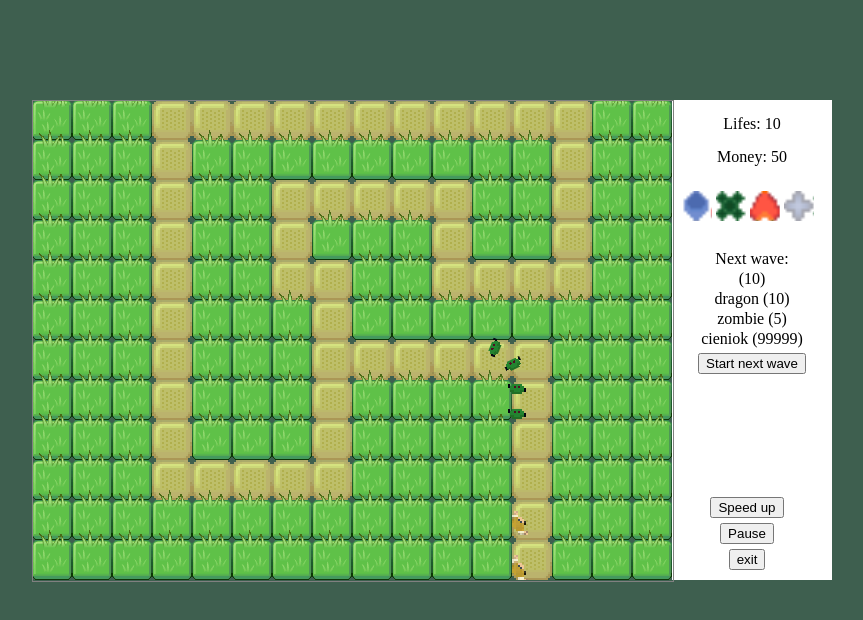
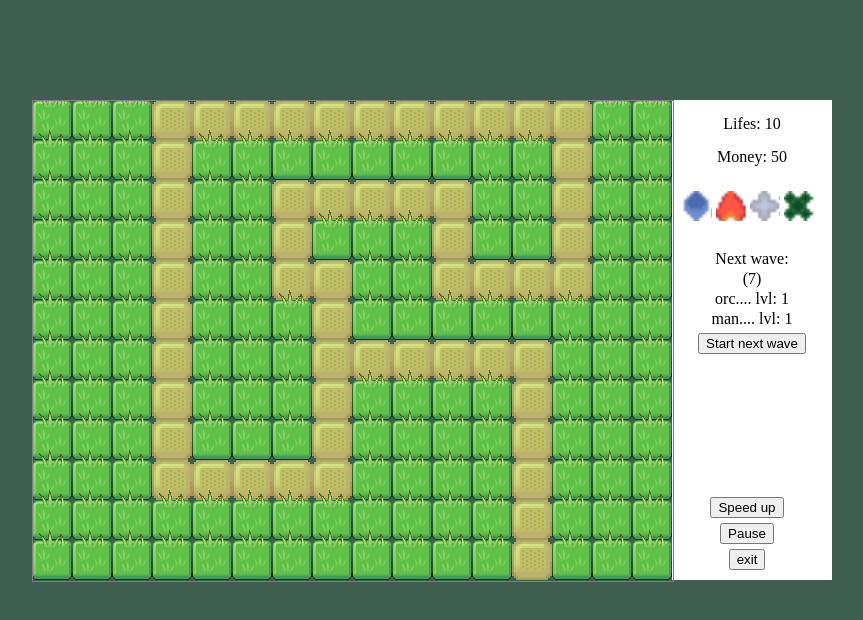
Before and after one commit to bartoszglow/Force-of-Elementals, a website: page app/index.html in a window 1280 px wide. Shown: the whole page, without its empty margins (208-1071 px from the left). Drawn offline with Linux system fonts and the light colour scheme.

Commit message:
Added time counter + info about enemies in menu, resized collision enemies

```diff
--- a/app/index.html
+++ b/app/index.html
@@ -95,16 +95,16 @@
 				z-index: 5;
 			}
 			#water:hover:before{
-				content: "power: 10 range: 10";
+				content: "power: low range: medium rate: fast";
 			}
 			#air:hover:before{
-				content: "power: 5 range: 15";
+				content: "power: multi range: short rate: medium";
 			}
 			#earth:hover:before{
-				content: "slowness range: 0";
+				content: "slowness range: short";
 			}
 			#fire:hover:before{
-				content: "power: 20 range: 20";
+				content: "power: high range: large rate: slow";
 			}
 
 		</style>
@@ -132,21 +132,23 @@
 
 			<div>
 				<span class="tower" id="water" draggable="true" ondragstart="drag(event)"></span>
-				<span class="tower" id="earth" draggable="true" ondragstart="drag(event)"></span>
 				<span class="tower" id="fire" draggable="true" ondragstart="drag(event)"></span>
 				<span class="tower" id="air" draggable="true" ondragstart="drag(event)"></span>
+				<span class="tower" id="earth" draggable="true" ondragstart="drag(event)"></span>
 			</div>
 
 
-			<div class="text">
+			<div id="waves" class="text">
 				Next wave:
-				<p>(10)</p>
+				<p>( )</p>
 
-				<p>dragon (10)</p>
+				<p></p>
 
-				<p>zombie (5)</p>
+				<p></p>
 
-				<p>cieniok (99999)</p>
+				<p></p>
+
+				<p></p>
 
 				<button>Start next wave</button>
 			</div>
--- a/app/js/Board.js
+++ b/app/js/Board.js
@@ -131,15 +131,16 @@
 	if(this.Enemy.length==0 && !V.spawn.length){
 	 	this.Bullets = [];
 	 	this.Enemy = [];
+
+	 	V.timer=-600;
+	 	V.score += this.waves*10;
 	 	this.waves++;
 	 	waves(this.waves);
 	}
-
 	V.timer++;
 	if(V.spawn.length>=1){
 
 		if(V.timer>V.spawn[3]){
-
 			if(V.spawn[2]==0){
 
 				V.spawn = this.delete(V.spawn, 3);
@@ -147,6 +148,7 @@
 				V.spawn = this.delete(V.spawn, 1);
 				V.spawn = this.delete(V.spawn, 0);
 			}else{
+
 				this.addEnemy(V.spawn[0], V.spawn[1]);
 				V.spawn[2]--;
 			}
--- a/app/js/Bullet.js
+++ b/app/js/Bullet.js
@@ -6,7 +6,7 @@
 	this.types = {
 		'air':  {dmg:6, v:0.5, r:100, g:150, b:250, range:20},
 		'earth':{dmg:2, v:1, r:020, g:255, b:20, range:0},
-		'fire': {dmg:15, v:1.5, r:255, g:090, b:020, range:80},
+		'fire': {dmg:15, v:1, r:255, g:090, b:020, range:80},
 		'water':{dmg:2, v:0.4, r:020, g:090, b:255, range:35}
 
 
--- a/app/js/Enemy.js
+++ b/app/js/Enemy.js
@@ -131,7 +131,7 @@
 	V.ctx.restore();
 };
 E.prototype.hit = function(x,y){
-	if(this.x-this.FXS*V.sc/3<x && this.x+this.FXS*V.sc/3>x && this.y-this.FYS*V.sc/3<y && this.y+this.FYS*V.sc/3>y){
+	if(this.x-this.FXS*V.sc/2<x && this.x+this.FXS*V.sc/2>x && this.y-this.FYS*V.sc/2<y && this.y+this.FYS*V.sc/2>y){
 		// V.ctx_hit.save();
 		// V.ctx_hit.translate(this.x, this.y);
 		// V.ctx_hit.rotate((this.rotate+this.Frotate) * V.rad);
--- a/app/js/Menu.js
+++ b/app/js/Menu.js
@@ -1,6 +1,7 @@
 function M(V){
 
 	this.buttons = document.getElementsByClassName("buttons")[0].getElementsByTagName("button");
+	this.wavesInfo = document.getElementById("waves").getElementsByTagName("p");
 
 	var fps = V.fps;
 
@@ -24,9 +25,26 @@
 			V.fps=fps;
 		}
 	};
+	document.getElementById("waves").getElementsByTagName("button")[0].onclick = function(){
+
+		V.timer < 0 ? V.timer=0 : V.timer;
+	}
 
 }
 M.prototype.fill = function(){
 	document.getElementById("money").innerHTML = V.score;
 	document.getElementById("lifes").innerHTML = V.lifes;
+
+
+	//Counter time, info about enemies in waves
+	if(V.timer%60==0 && V.timer <= 0){
+		this.wavesInfo[0].innerHTML = '(' + -V.timer/60 + ')';
+
+		if(V.timer<0){
+			for(var i=0, j=1; i<V.spawn.length; i+=4, j++){
+				this.wavesInfo[j].innerHTML = V.spawn[i] + '.... lvl: ' + V.spawn[i+1];
+
+			}
+		}
+	}
 }
--- a/app/js/game.js
+++ b/app/js/game.js
@@ -81,7 +81,7 @@
 			switch(n){
 				case 1:
 					V.spawn.push('orc', 1, 4, 20);
-					V.spawn.push('man', 1, 2, 50);
+					V.spawn.push('man', 1, 4, 40);
 				break;
 				case 2:
 					V.spawn.push('man', 2, 4, 50);
```
